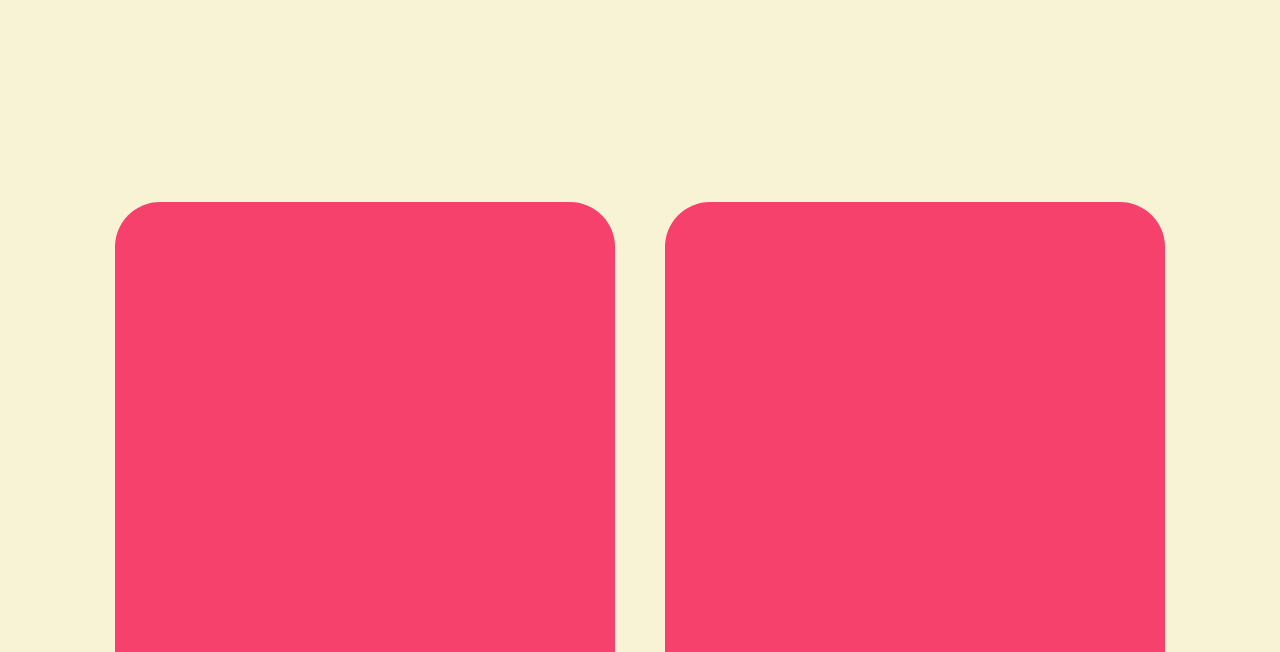
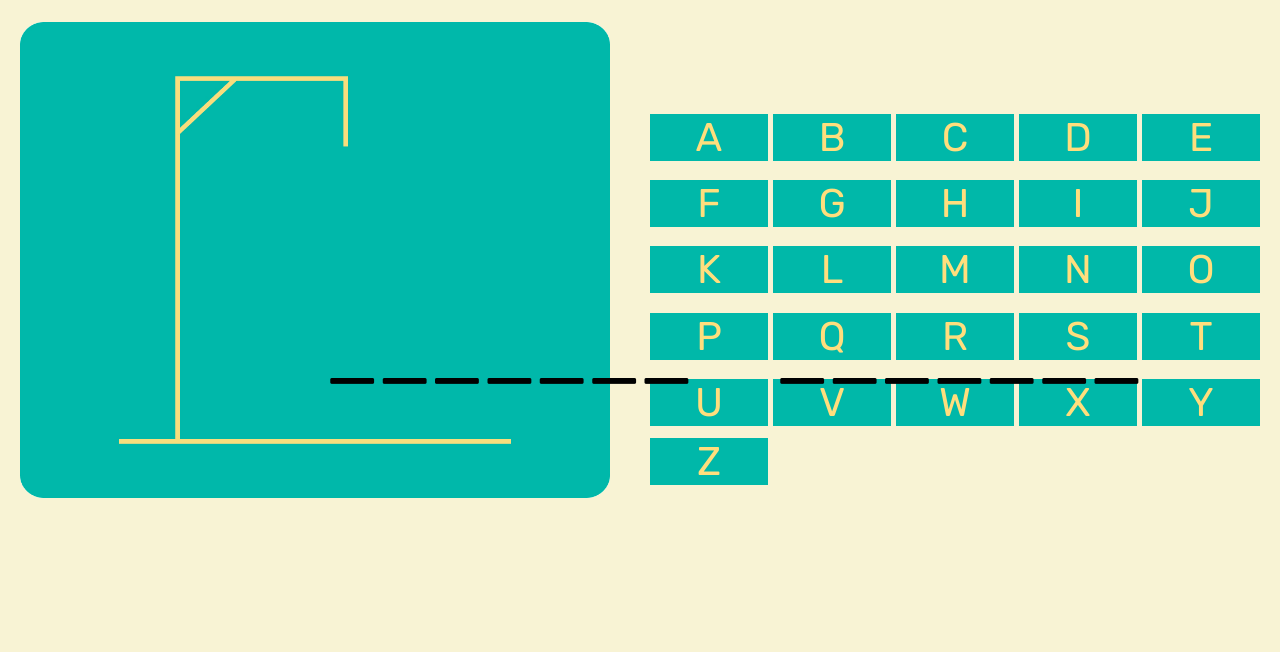
Before and after one commit to HarryTB2112/syntax-squad, a plain HTML site: page client/index.html in a window 1280 px wide. Shown: the part 148-800 px from the top of the page. Drawn offline with Linux system fonts and the light colour scheme.

Commit message:
added hangman feature in html

```diff
--- a/client/index.html
+++ b/client/index.html
@@ -47,11 +47,82 @@
       />
     </nav>
 
-    <section id="games" class="grid">
-      <div id="rcorners1" class="game"></div>
-      <div id="rcorners2" class="game"></div>
-      <div id="rcorners3" class="game"></div>
-      <div id="rcorners4" class="game"></div>
+    <section id="games" class="grid hidden">
+      <div id="rcorners1" class="game">
+        <i class="fa-solid fa-earth-americas"></i>
+        <p>Hangman - Countries and Capitals</p>
+      </div>
+      <div id="rcorners2" class="game">
+        <i class="fa-solid fa-language"></i>
+        <p>Hangman - Italian Nouns</p>
+      </div>
+      <div id="rcorners3" class="game">
+        <i class="fa-solid fa-book"></i>
+        <p>Guess Who - English Kings</p>
+      </div>
+      <div id="rcorners4" class="game">
+        <i class="fa-solid fa-language"></i>
+        <p>Translating Race - Italian Nouns</p>
+      </div>
+    </section>
+
+    <section id="hangman-game" class="hangman">
+      <div class="top-section">
+        <img
+          id="hangman-image"
+          class="hangman-image"
+          src="images/Hangman1.jpg"
+          alt="hangman image level 1"
+        />
+        <div id="letter-grid" class="letter-grid">
+          <p id="A" class="letter">A</p>
+          <p id="B" class="letter">B</p>
+          <p id="C" class="letter">C</p>
+          <p id="D" class="letter">D</p>
+          <p id="E" class="letter">E</p>
+          <p id="F" class="letter">F</p>
+          <p id="G" class="letter">G</p>
+          <p id="H" class="letter">H</p>
+          <p id="I" class="letter">I</p>
+          <p id="J" class="letter">J</p>
+          <p id="K" class="letter">K</p>
+          <p id="L" class="letter">L</p>
+          <p id="M" class="letter">M</p>
+          <p id="N" class="letter">N</p>
+          <p id="O" class="letter">O</p>
+          <p id="P" class="letter">P</p>
+          <p id="Q" class="letter">Q</p>
+          <p id="R" class="letter">R</p>
+          <p id="S" class="letter">S</p>
+          <p id="T" class="letter">T</p>
+          <p id="U" class="letter">U</p>
+          <p id="V" class="letter">V</p>
+          <p id="W" class="letter">W</p>
+          <p id="X" class="letter">X</p>
+          <p id="Y" class="letter">Y</p>
+          <p id="Z" class="letter">Z</p>
+        </div>
+      </div>
+      <div id="underscore-container" class="word-container">
+        <div id="country-container">
+          <p class="placeholder">_</p>
+          <p class="placeholder">_</p>
+          <p class="placeholder">_</p>
+          <p class="placeholder">_</p>
+          <p class="placeholder">_</p>
+          <p class="placeholder">_</p>
+          <p class="placeholder">_</p>
+        </div>
+        <div id="capital-container">
+          <p class="placeholder">_</p>
+          <p class="placeholder">_</p>
+          <p class="placeholder">_</p>
+          <p class="placeholder">_</p>
+          <p class="placeholder">_</p>
+          <p class="placeholder">_</p>
+          <p class="placeholder">_</p>
+        </div>
+      </div>
     </section>
   </body>
 </html>
--- a/client/styles.css
+++ b/client/styles.css
@@ -85,6 +85,7 @@ nav {
   position: relative;
   background: #ffde7d;
   mix-blend-mode: darken; /* gets rid of white background of jpg file*/
+  cursor: pointer;
 }
 
 #user:hover {
@@ -99,6 +100,7 @@ nav {
   position: relative;
   background: #ffde7d;
   mix-blend-mode: darken; /* gets rid of white background of jpg file*/
+  cursor: pointer;
 }
 
 .grid {
@@ -114,11 +116,92 @@ nav {
 
 .game {
   position: relative;
+  display: flex;
   background: #f6416c;
   border-radius: 45px;
+  align-items: center;
+  justify-content: center;
+  flex-direction: column;
+  gap: 50px;
   cursor: pointer;
 }
 
 .game:hover {
   transform: scale(105%);
 }
+
+.game i {
+  position: relative;
+  font-size: 170px;
+  color: #ffde7d;
+}
+
+.game p {
+  position: relative;
+  font-size: 40px;
+  color: black;
+  text-align: center;
+}
+
+.top-section {
+  margin: 20px;
+  display: flex;
+  justify-content: center;
+  align-items: center;
+  gap: 20px;
+  height: 476px;
+}
+
+.hangman-image {
+  mix-blend-mode: darken; /* gets rid of white background of jpg file*/
+  display: flex;
+  height: 100%;
+  width: 50%;
+}
+
+.letter-grid {
+  display: grid;
+  grid-template-columns: repeat(5, 20%);
+  grid-template-rows: repeat(5, 20%);
+  gap: 5px;
+  margin: 20px;
+  width: 50%;
+}
+
+.letter {
+  align-self: center;
+  justify-self: center;
+  text-align: center;
+  color: #ffde7d;
+  width: 100%;
+  font-size: 40px;
+  background-color: #00b8a9;
+  cursor: pointer;
+}
+
+.letter:hover {
+  scale: 105%;
+}
+
+.hidden {
+  display: none;
+}
+
+.word-container {
+  display: grid;
+  position: absolute;
+  grid-template-columns: repeat(2, 50px);
+  grid-template-rows: repeat(1, 50px);
+  top: 60%;
+  left: 20%;
+  justify-content: center;
+  align-items: center;
+  width: 50%;
+  gap: 400px;
+}
+
+#country-container,
+#capital-container {
+  display: flex;
+  font-size: 70px;
+}
```
